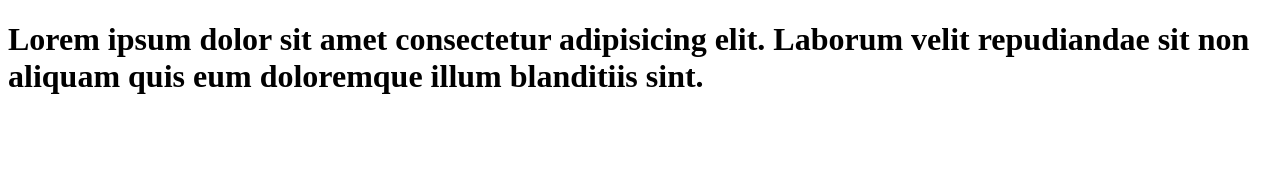
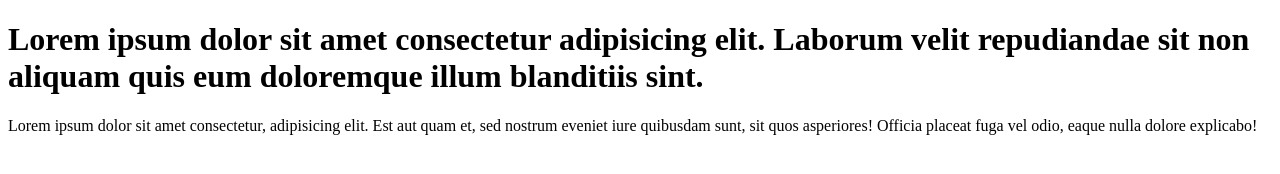
Before and after one commit to Leflx-Light/gitfour, a plain HTML site: page index.html in a window 1280 px wide. Drawn offline with Linux system fonts and the light colour scheme.

Commit message:
paragraph added in index.html

```diff
--- a/index.html
+++ b/index.html
@@ -7,5 +7,6 @@
 </head>
 <body>
     <h1>Lorem ipsum dolor sit amet consectetur adipisicing elit. Laborum velit repudiandae sit non aliquam quis eum doloremque illum blanditiis sint.</h1>
+    <p>Lorem ipsum dolor sit amet consectetur, adipisicing elit. Est aut quam et, sed nostrum eveniet iure quibusdam sunt, sit quos asperiores! Officia placeat fuga vel odio, eaque nulla dolore explicabo!</p>
 </body>
 </html>
```
